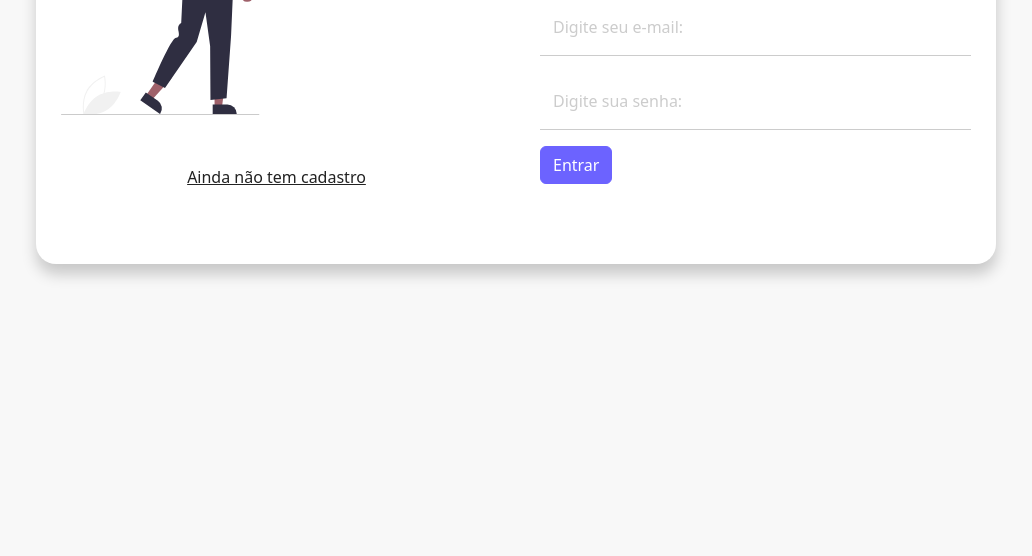
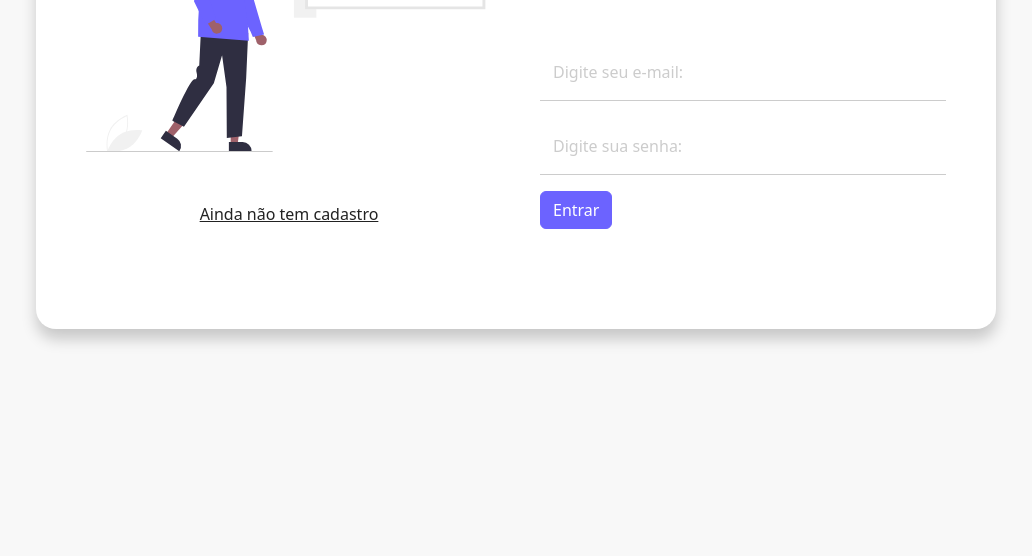
Before and after one commit to Clairtonlm/Tela-de-Login-e-Cadastro-com-Bootstrap-5, a plain HTML site: page login.html in a window 1280 px wide. Shown: the part 244-800 px from the top of the page, without its empty margins (124-1156 px from the left). Drawn offline with nearby package versions, Linux system fonts and the light colour scheme.

Commit message:
Responsiidade da tela de Login

```diff
--- a/css/style.css
+++ b/css/style.css
@@ -8,6 +8,13 @@ body{
     box-shadow: .5px 10px 15px rgba(0,0,0, .2);
     margin: 25px auto;
     padding: 25px;
+}
+/* Responsivo tablet > 768 */
+@media (min-width: 768px) {
+  #form-container{
+    margin: 50px auto;
+    padding: 50px;
+  }
 }
 
 #form-container h2 {
@@ -46,12 +53,34 @@ body{
     background-color: #6c63FF;
     border-color: #6c63FF;
   }
+  /* Botão no Moble */
+  .btn.btn-primary{
+    width: 100%;
+
+  }
+  /* Responsivo tablet > 768 */
+  @media (min-width: 768px) {
+    .btn.btn-primary{
+      width: auto;
+
+    }
+}
+
   /* IMAGEM */
   .row.align-items-center{
     align-items: center;
     height: 100%;
     padding: 50px 0;
   }
+  .col-md-6.order-md-1{
+    padding-top: 50px;
+  }
+  @media (min-width: 768px) {
+    .col-md-6.order-md-1{
+      padding-top: 0px;
+    }
+}
+
   #link-container{
     text-align: center;
     padding-top: 50px;
```
